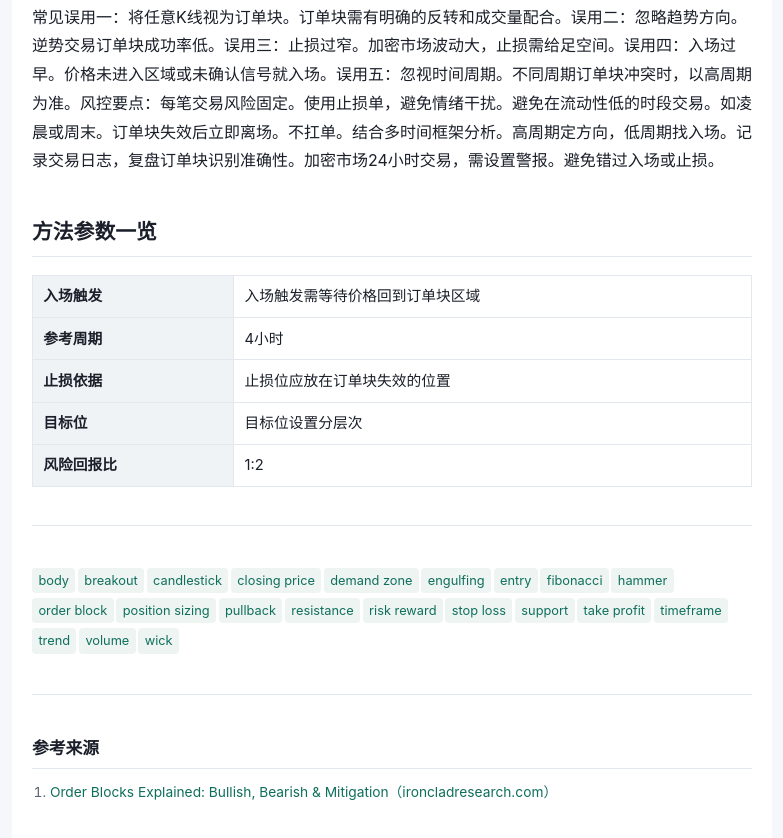
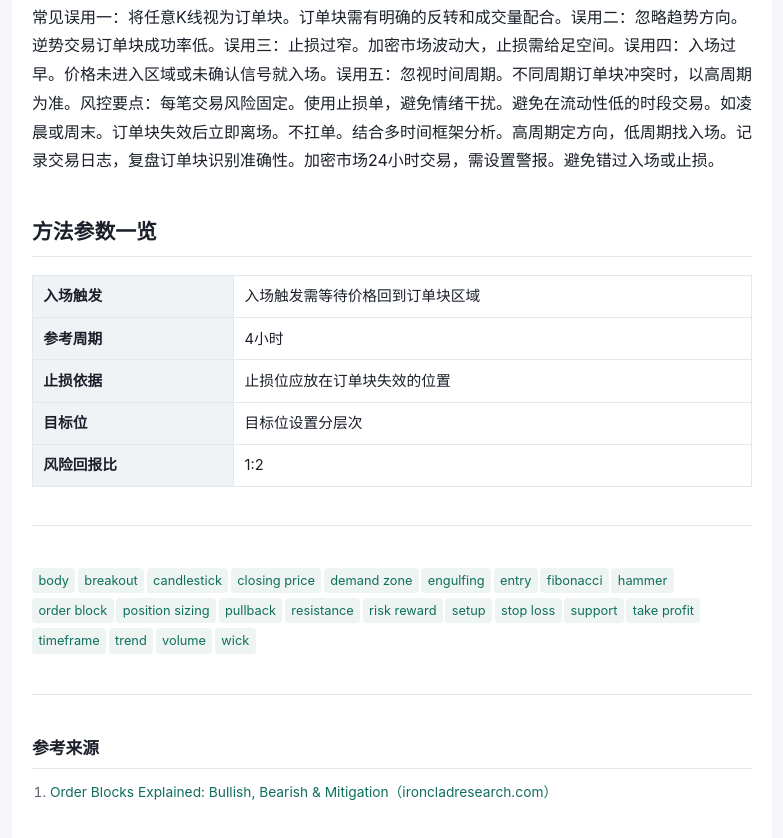
Before and after one commit to sjiwj/crypto-methods-site, a plain HTML site: page order-block-demand-zone-entry.html in a window 1280 px wide. Shown: the part 1865-2703 px from the top of the page, without its empty margins (248-1031 px from the left). Drawn offline with Linux system fonts and the light colour scheme.

Commit message:
chore: clear resolved entity-gap flags (26 articles) and add missing setup entity

```diff
--- a/order-block-demand-zone-entry.html
+++ b/order-block-demand-zone-entry.html
@@ -13,7 +13,7 @@
 <meta property="og:title" content="订单块需求区入场方法：从识别到风控的完整体系">
 <meta property="og:description" content="订单块（Order Block）是价格行为交易中的核心概念。它指机构挂单密集的区域。通常表现为最后一根反向K线。在下跌趋势末端，最后一根阴线往往形成需求区。在上涨趋势末端，最后一根阳线往往形成供应区。需求区作为支撑，供应区作为阻力。识别订单块需结合K线实体（body）与影线（wick）。实体部分代表真实交易区间。影线…">
 <meta property="og:type" content="article">
-<script type="application/ld+json">{"@context": "https://schema.org", "@type": "Article", "headline": "订单块需求区入场方法：从识别到风控的完整体系", "description": "订单块（Order Block）是价格行为交易中的核心概念。它指机构挂单密集的区域。通常表现为最后一根反向K线。在下跌趋势末端，最后一根阴线往往形成需求区。在上涨趋势末端，最后一根阳线往往形成供应区。需求区作为支撑，供应区作为阻力。识别订单块需结合K线实体（body）与影线（wick）。实体部分代表真实交易区间。影线…", "about": ["body", "breakout", "candlestick", "closing price", "demand zone", "engulfing", "entry", "fibonacci", "hammer", "order block", "position sizing", "pullback", "resistance", "risk reward", "stop loss", "support", "take profit", "timeframe", "trend", "volume", "wick"], "keywords": "order block demand zone entry", "articleSection": "entry"}</script>
+<script type="application/ld+json">{"@context": "https://schema.org", "@type": "Article", "headline": "订单块需求区入场方法：从识别到风控的完整体系", "description": "订单块（Order Block）是价格行为交易中的核心概念。它指机构挂单密集的区域。通常表现为最后一根反向K线。在下跌趋势末端，最后一根阴线往往形成需求区。在上涨趋势末端，最后一根阳线往往形成供应区。需求区作为支撑，供应区作为阻力。识别订单块需结合K线实体（body）与影线（wick）。实体部分代表真实交易区间。影线…", "about": ["body", "breakout", "candlestick", "closing price", "demand zone", "engulfing", "entry", "fibonacci", "hammer", "order block", "position sizing", "pullback", "resistance", "risk reward", "setup", "stop loss", "support", "take profit", "timeframe", "trend", "volume", "wick"], "keywords": "order block demand zone entry", "articleSection": "entry"}</script>
 <!-- 内部质检标注（不面向读者）: keyword=order block demand zone entry | intent=informational | dimension=entry | words=1777 | group=B -->
 <style>
 :root{--ink:#1a1f29;--muted:#5b6472;--line:#e3e8ef;--bg:#fff;--accent:#0f6f5c;}
@@ -62,7 +62,7 @@ table.md th{background:#f0f3f6;}
 <p>常见误用一：将任意K线视为订单块。订单块需有明确的反转和成交量配合。误用二：忽略趋势方向。逆势交易订单块成功率低。误用三：止损过窄。加密市场波动大，止损需给足空间。误用四：入场过早。价格未进入区域或未确认信号就入场。误用五：忽视时间周期。不同周期订单块冲突时，以高周期为准。风控要点：每笔交易风险固定。使用止损单，避免情绪干扰。避免在流动性低的时段交易。如凌晨或周末。订单块失效后立即离场。不扛单。结合多时间框架分析。高周期定方向，低周期找入场。记录交易日志，复盘订单块识别准确性。加密市场24小时交易，需设置警报。避免错过入场或止损。</p>
   <h2>方法参数一览</h2><table class="params"><tbody><tr><th>入场触发</th><td>入场触发需等待价格回到订单块区域</td></tr><tr><th>参考周期</th><td>4小时</td></tr><tr><th>止损依据</th><td>止损位应放在订单块失效的位置</td></tr><tr><th>目标位</th><td>目标位设置分层次</td></tr><tr><th>风险回报比</th><td>1:2</td></tr></tbody></table>
   <hr>
-  <div><span class="tag">body</span><a class="tag" href="./range-box-breakout-strategy.html">breakout</a><a class="tag" href="./candlestick-chart-pattern-trading-strategy.html">candlestick</a><span class="tag">closing price</span><span class="tag">demand zone</span><a class="tag" href="./engulfing-candlestick-entry-signal.html">engulfing</a><a class="tag" href="./second-entry-after-pullback.html">entry</a><a class="tag" href="./fibonacci-retracement-entry-method.html">fibonacci</a><a class="tag" href="./hammer-pin-bar-reversal-signal.html">hammer</a><span class="tag">order block</span><a class="tag" href="./risk-reward-ratio-position-sizing.html">position sizing</a><a class="tag" href="./trend-pullback-entry-method.html">pullback</a><a class="tag" href="./support-resistance-level-breakout.html">resistance</a><a class="tag" href="./risk-reward-ratio-position-sizing.html">risk reward</a><a class="tag" href="./stop-loss-placement-methods.html">stop loss</a><a class="tag" href="./support-resistance-level-breakout.html">support</a><a class="tag" href="./take-profit-target-methods.html">take profit</a><a class="tag" href="./4h-timeframe-swing-trading-method.html">timeframe</a><a class="tag" href="./trend-following-trading-system.html">trend</a><a class="tag" href="./volume-price-action-confirmation.html">volume</a><span class="tag">wick</span></div>
+  <div><span class="tag">body</span><a class="tag" href="./range-box-breakout-strategy.html">breakout</a><a class="tag" href="./candlestick-chart-pattern-trading-strategy.html">candlestick</a><span class="tag">closing price</span><span class="tag">demand zone</span><a class="tag" href="./engulfing-candlestick-entry-signal.html">engulfing</a><a class="tag" href="./second-entry-after-pullback.html">entry</a><a class="tag" href="./fibonacci-retracement-entry-method.html">fibonacci</a><a class="tag" href="./hammer-pin-bar-reversal-signal.html">hammer</a><span class="tag">order block</span><a class="tag" href="./risk-reward-ratio-position-sizing.html">position sizing</a><a class="tag" href="./trend-pullback-entry-method.html">pullback</a><a class="tag" href="./support-resistance-level-breakout.html">resistance</a><a class="tag" href="./risk-reward-ratio-position-sizing.html">risk reward</a><span class="tag">setup</span><a class="tag" href="./stop-loss-placement-methods.html">stop loss</a><a class="tag" href="./support-resistance-level-breakout.html">support</a><a class="tag" href="./take-profit-target-methods.html">take profit</a><a class="tag" href="./4h-timeframe-swing-trading-method.html">timeframe</a><a class="tag" href="./trend-following-trading-system.html">trend</a><a class="tag" href="./volume-price-action-confirmation.html">volume</a><span class="tag">wick</span></div>
   <hr><section class="refs"><h2>参考来源</h2><ol class="refs-list"><li><a href="https://www.ironcladresearch.com/learn/technical-analysis/order-blocks" target="_blank" rel="noopener noreferrer">Order Blocks Explained: Bullish, Bearish &amp; Mitigation（ironcladresearch.com）</a></li></ol></section>
 </article>
 </body></html>
```
